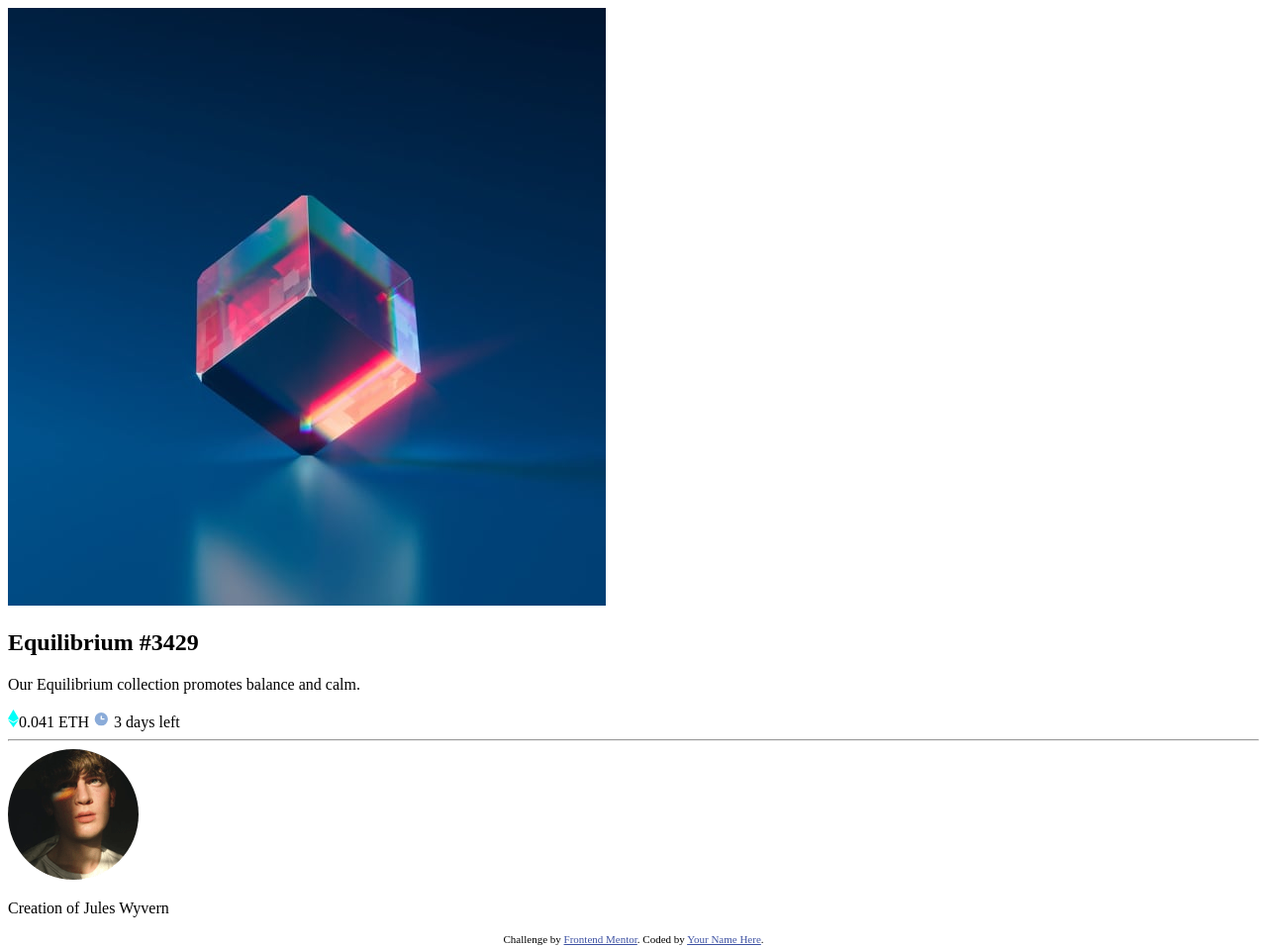
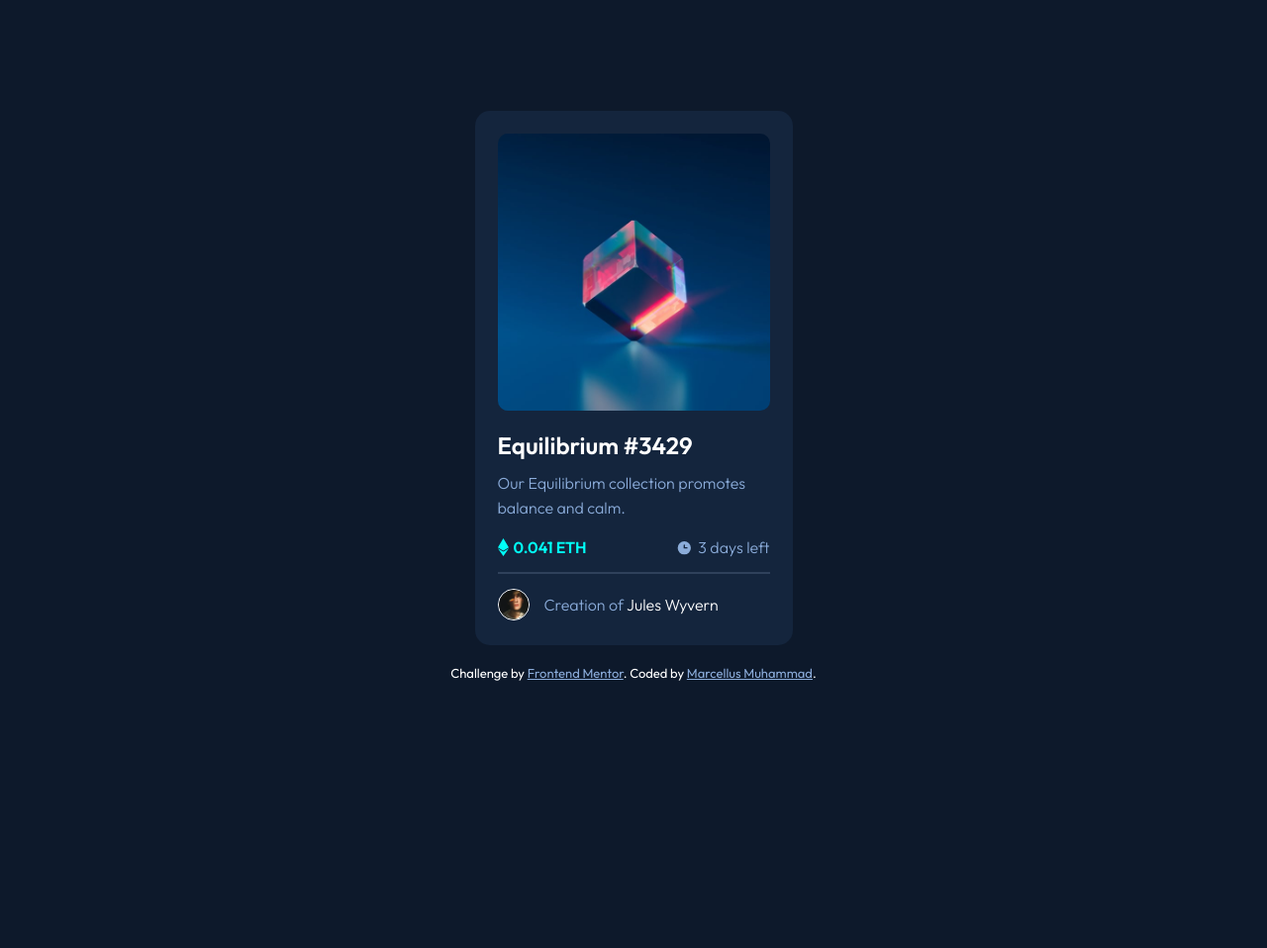
Before and after one commit to Mtmuhammad/nft-preview-card-component, a website: page index.html in a window 1280 px wide. Shown: the whole page at 99% size. After the commit the page ends 800 px from the top, so only its background shows below. Drawn offline with Linux system fonts and the light colour scheme.

Commit message:
feat: Component Styling
Added component styles using Sass.

```diff
--- a/index.html
+++ b/index.html
@@ -15,19 +15,9 @@
       href="https://fonts.googleapis.com/css2?family=Outfit:wght@300;400;600&display=swap"
       rel="stylesheet"
     />
+    <link rel="stylesheet" href="./sass/style.css" />
 
     <title>Frontend Mentor | NFT preview card component</title>
-
-    <!-- Feel free to remove these styles or customise in your own stylesheet 👍 -->
-    <style>
-      .attribution {
-        font-size: 11px;
-        text-align: center;
-      }
-      .attribution a {
-        color: hsl(228, 45%, 44%);
-      }
-    </style>
   </head>
   <body>
     <main>
@@ -36,10 +26,7 @@
         <div class="card-container">
           <!-- Card Img -->
           <div class="card-img">
-            <img
-              src="./images/image-equilibrium.jpg"
-              alt="Equilibrium main image"
-            />
+            <img src="./images/icon-view.svg" alt="View icon" />
           </div>
           <!-- end image -->
           <!-- Card Summary Text -->
@@ -62,7 +49,7 @@
             </div>
           </section>
           <!-- end card summary text -->
-          <hr class="card-divider" />
+          <div><hr class="card-divider" /></div>
           <!-- Card User -->
           <div class="card-user">
             <img src="./images/image-avatar.png" alt="User avatar" />
@@ -79,7 +66,10 @@
         Challenge by
         <a href="https://www.frontendmentor.io?ref=challenge" target="_blank"
           >Frontend Mentor</a
-        >. Coded by <a href="#">Your Name Here</a>.
+        >. Coded by
+        <a href="https://www.frontendmentor.io/profile/Mtmuhammad"
+          >Marcellus Muhammad</a
+        >.
       </div>
     </footer>
   </body>
--- /dev/null
+++ b/sass/_variables.scss
@@ -0,0 +1,10 @@
+//COLORS
+
+$soft-blue: #8bacda;
+$cyan: #00fff7;
+$cyan-opaque: #00fff78f;
+$main-bg: #0d192b;
+$card-bg: #14253d;
+$line: #2f415b;
+$white: #ffffff;
+$link:  #3e52a3;
--- /dev/null
+++ b/sass/styles.scss
@@ -0,0 +1,143 @@
+@use "_variables.scss" as v;
+
+body {
+  min-height: 100vh;
+  margin: 0;
+  padding: 0;
+  box-sizing: border-box;
+  background: v.$main-bg;
+  display: flex;
+  justify-content: center;
+  align-items: center;
+  font-family: "Outfit", sans-serif;
+  flex-direction: column;
+}
+
+.card {
+  width: 275px;
+  height: 100%;
+  background: v.$card-bg;
+  padding: 23px;
+  padding-bottom: 15px;
+  border-radius: 15px;
+
+  &-container {
+    display: flex;
+    flex-direction: column;
+  }
+
+  &-img {
+    background-image: url("../images/image-equilibrium.jpg");
+    background-size: cover;
+    width: 100%;
+    background-position: center center;
+    border-radius: 10px;
+    height: 280px;
+    display: flex;
+    justify-content: center;
+    align-items: center;
+    cursor: pointer;
+
+    & img {
+      background-color: v.$cyan-opaque;
+      padding: 114.5px;
+      border-radius: 10px;
+      opacity: 0;
+      transition: all ease 0.3s;
+
+      &:hover {
+        opacity: 1;
+      }
+    }
+  }
+
+  &-title {
+    color: v.$white;
+    font-weight: 600;
+    cursor: pointer;
+    margin-bottom: -5px;
+
+    &:hover {
+      color: v.$cyan;
+    }
+  }
+
+  &-text {
+    color: v.$soft-blue;
+    line-height: 1.6;
+    font-weight: 300;
+  }
+
+  &-info {
+    display: flex;
+    justify-content: space-between;
+
+    &_nft {
+      display: flex;
+      align-items: center;
+      color: v.$cyan;
+      font-weight: 600;
+
+      & img {
+        margin-right: 5px;
+      }
+    }
+    &_time {
+      display: flex;
+      align-items: center;
+      color: v.$soft-blue;
+      font-weight: 300;
+
+      & img {
+        margin-right: 5px;
+      }
+    }
+  }
+
+  &-user {
+    display: flex;
+    align-items: center;
+    justify-content: flex-start;
+    & img {
+      height: 30px;
+      border: 1px solid v.$white;
+      border-radius: 50%;
+      margin-right: 15px;
+    }
+
+    &_text {
+      color: v.$soft-blue;
+      font-weight: 300;
+
+      & span {
+        color: v.$white;
+        cursor: pointer;
+
+        &:hover {
+          color: v.$cyan;
+        }
+      }
+    }
+  }
+
+  &-divider {
+    margin-top: 15px;
+    margin-bottom: 5px;
+    border: 0.1px solid v.$line;
+  }
+}
+
+.attribution {
+  margin-top: 20px;
+  font-size: 13px;
+  text-align: center;
+  color: v.$white;
+
+  & a {
+    color: v.$soft-blue;
+
+    &:hover {
+      color: v.$link;
+    }
+  }
+}
```
Also changed, not shown: package.json (added, +15 -0 lines), sass/style.css (added), 3 other files.
